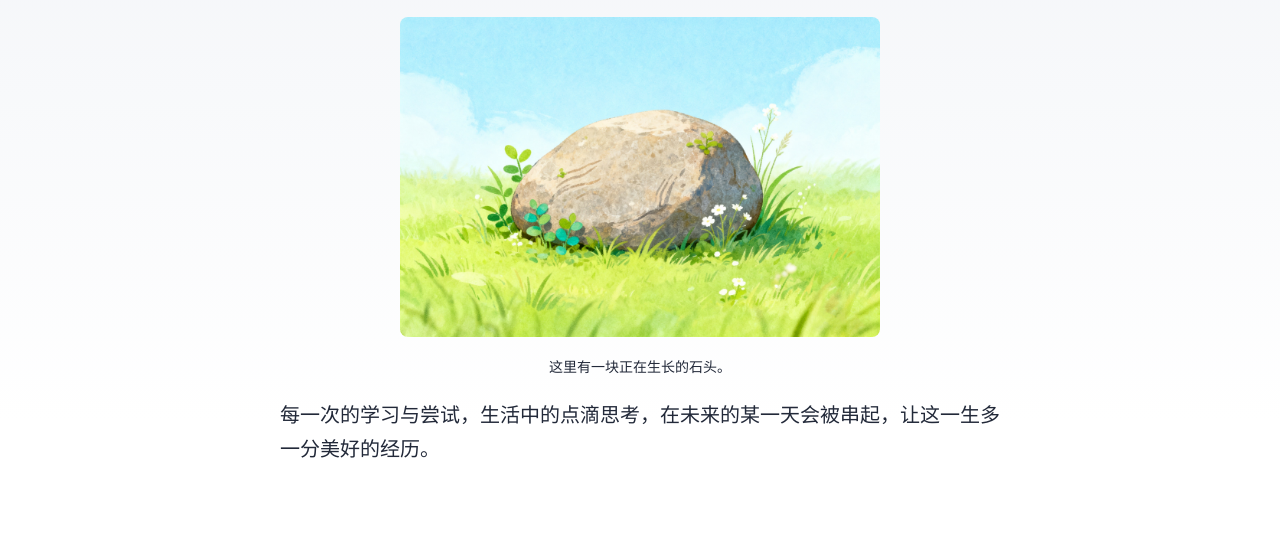
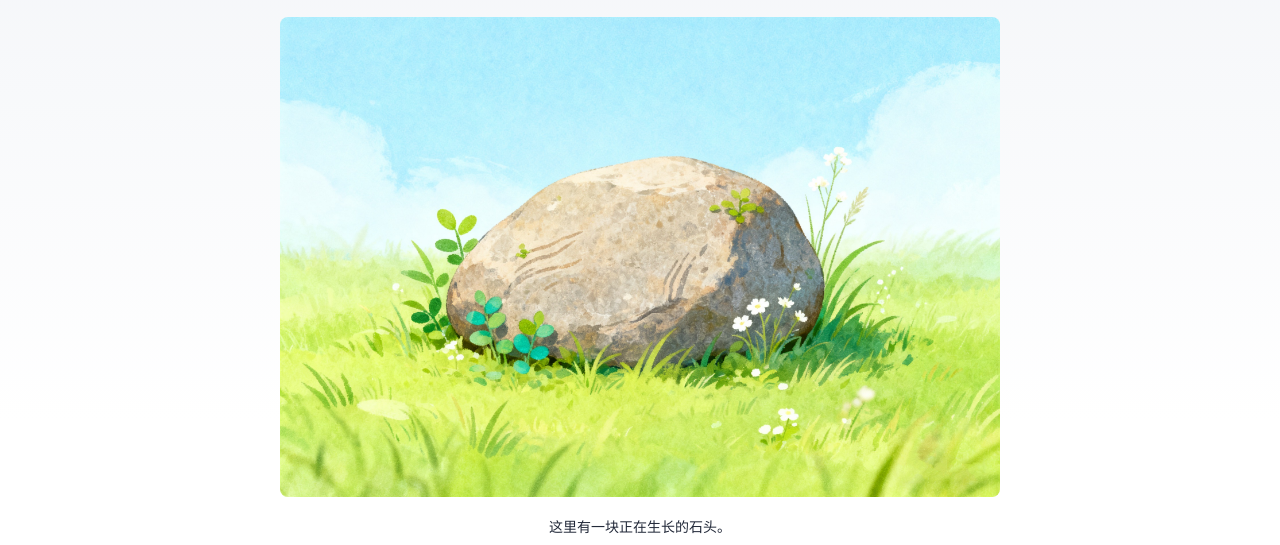
Before and after one commit to trandieunhi76772-ux/twoblog, an Astro site: page / in a window 1280 px wide. Shown: the part 179-724 px from the top of the page. Built offline with nearby package versions, Linux system fonts and the light colour scheme; Astro itself is replaced by a stand-in of ours.

Commit message:
wancheng1

```diff
--- a/src/pages/index.astro
+++ b/src/pages/index.astro
@@ -18,7 +18,7 @@ import { SITE_DESCRIPTION, SITE_TITLE } from "../consts";
       <img
         src="/assets/stonehome.jpg"
         alt="石头"
-        style="display:block; margin:20px auto; max-width:480px; height:auto;"
+        style="display:block; margin:20px auto; max-width:100%; height:auto;"
       />
 
       <p style="text-align:center; font-size:14px;">
```
